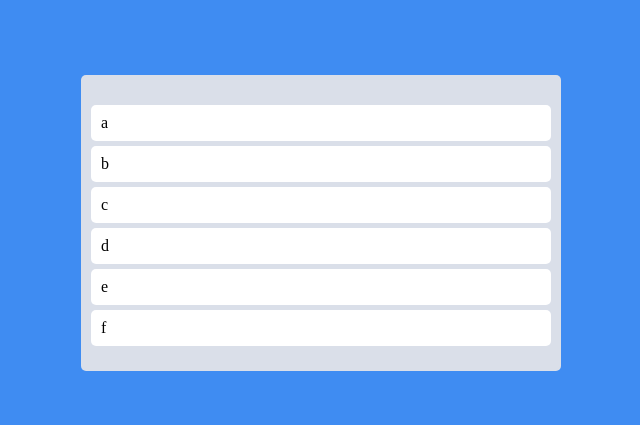
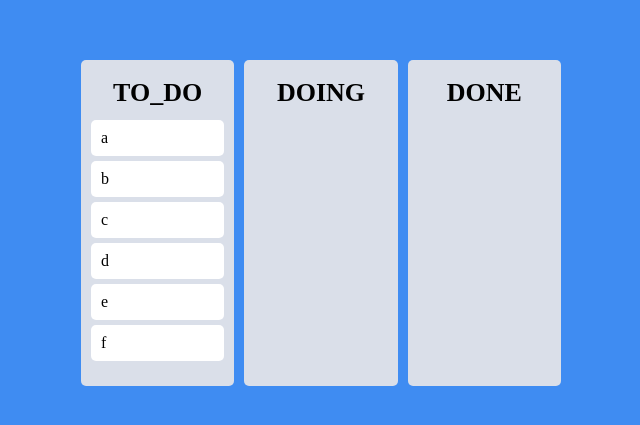
Before and after one commit to phk9436/reactMasterClass, a React (Create React App) app: page / in a window 1280 px wide. Shown: the part 177-602 px from the top of the page, without its empty margins (319-959 px from the left). Built offline with nearby package versions, Linux system fonts and the light colour scheme.

Commit message:
[Feat] react-beautiful-dnd 실습 2

```diff
--- a/src/atoms/atoms.ts
+++ b/src/atoms/atoms.ts
@@ -1 +1,14 @@
 import { atom, selector } from "recoil";
+
+export interface toDo {
+  [key: string]: string[];
+}
+
+export const toDoState = atom<toDo>({
+  key: "toDo",
+  default: {
+    TO_DO: ["a", "b", "c", "d", "e", "f"],
+    DOING: [],
+    DONE: [],
+  },
+});
--- /dev/null
+++ b/src/components/BoardComponent.tsx
@@ -0,0 +1,59 @@
+import React from "react";
+import styled from "styled-components";
+import { Droppable } from "react-beautiful-dnd";
+import DragabbleCard from "./DragabbleCard";
+
+interface props {
+  toDos: string[];
+  boardId: string;
+}
+
+interface boardProps{
+  isDraggingOver: boolean;
+  isDraggingFromThis: string | undefined;
+}
+
+function BoardComponent({ toDos, boardId }: props) {
+  return (
+    <>
+      <Droppable droppableId={boardId}>
+        {(provided, snapshot) => (
+          <Board
+            isDraggingFromThis={snapshot.draggingFromThisWith}
+            isDraggingOver={snapshot.isDraggingOver}
+            ref={provided.innerRef}
+            {...provided.droppableProps}
+          >
+            <h1>{boardId}</h1>
+            {toDos.map((e, i) => (
+              <DragabbleCard data={e} index={i} key={e} />
+            ))}
+            {provided.placeholder}
+          </Board>
+        )}
+      </Droppable>
+    </>
+  );
+}
+
+export default React.memo(BoardComponent);
+
+const Board = styled.div<boardProps>`
+  padding: 20px 10px;
+  background-color: ${(props) =>
+    props.isDraggingOver
+      ? '#74b9ff'
+      : props.isDraggingFromThis
+      ? '#b2bec3'
+      : props.theme.boardColor};
+  border-radius: 5px;
+  min-height: 200px;
+  transition: .3s;
+
+  h1 {
+    text-align: center;
+    font-size: 26px;
+    font-weight: 700;
+    margin-bottom: 14px;
+  }
+`;
--- /dev/null
+++ b/src/components/DragabbleCard.tsx
@@ -0,0 +1,41 @@
+import React from "react";
+import { Draggable } from "react-beautiful-dnd";
+import styled from "styled-components";
+
+interface props {
+  data: string;
+  index: number;
+}
+
+interface cardProps {
+  isDragging: boolean;
+}
+
+function DragabbleCard({ data, index }: props) {
+  return (
+    <Draggable draggableId={data} index={index} key={data}>
+      {(provided, snapshot) => (
+        <Card
+          isDragging={snapshot.isDragging}
+          ref={provided.innerRef}
+          {...provided.draggableProps}
+          {...provided.dragHandleProps}
+        >
+          {data}
+        </Card>
+      )}
+    </Draggable>
+  );
+}
+
+export default React.memo(DragabbleCard);
+
+const Card = styled.div<cardProps>`
+  border-radius: 5px;
+  margin-bottom: 5px;
+  padding: 10px 10px;
+  background-color: ${(props) =>
+    props.isDragging ? "#dfe6e9" : props.theme.cardColor};
+  box-shadow: ${(props) =>
+    props.isDragging ? "0 2px 5px rgba(0,0,0,.5)": "none"};
+`;
--- a/src/pages/TodoList.tsx
+++ b/src/pages/TodoList.tsx
@@ -1,37 +1,47 @@
-import React from "react";
 import { useRecoilState } from "recoil";
 import styled from "styled-components";
-import { DragDropContext, Droppable, Draggable } from "react-beautiful-dnd";
+import { DragDropContext, DropResult } from "react-beautiful-dnd";
+import { toDoState } from "atoms/atoms";
+import BoardComponent from "components/BoardComponent";
 
 function TodoList() {
-  const onDrageEnd = () => {};
-  const toDos = ["a", "b", "c", "d", "e", "f"];
+  const [toDos, setToDos] = useRecoilState(toDoState);
+  const onDragEnd = (info: DropResult) => {
+    const { destination, draggableId, source } = info;
+    if (!destination) return;
+    if (destination?.droppableId === source.droppableId) {
+      setToDos((state) => {
+        const oldArr = [...state[source.droppableId]];
+        oldArr.splice(source.index, 1);
+        oldArr.splice(destination.index, 0, draggableId);
+        return {
+          ...state,
+          [source.droppableId]: oldArr,
+        };
+      });
+    } else {
+      setToDos((state) => {
+        const sourceArr = [...state[source.droppableId]];
+        const destinationArr = [...state[destination.droppableId]];
+        sourceArr.splice(source.index, 1);
+        destinationArr.splice(destination.index, 0, draggableId);
+        return {
+          ...state,
+          [source.droppableId]: sourceArr,
+          [destination.droppableId]: destinationArr,
+        };
+      });
+    }
+  };
 
   return (
     <div>
-      <DragDropContext onDragEnd={onDrageEnd}>
+      <DragDropContext onDragEnd={onDragEnd}>
         <Wrapper>
           <Boards>
-            <Droppable droppableId="TO_DO">
-              {(provided) => (
-                <Board ref={provided.innerRef} {...provided.droppableProps}>
-                  {toDos.map((e, i) => (
-                    <Draggable draggableId={e} index={i}>
-                      {(provided) => (
-                        <Card
-                          ref={provided.innerRef}
-                          {...provided.draggableProps}
-                          {...provided.dragHandleProps}
-                        >
-                          {e}
-                        </Card>
-                      )}
-                    </Draggable>
-                  ))}
-                  {provided.placeholder}
-                </Board>
-              )}
-            </Droppable>
+            {Object.keys(toDos).map((e) => {
+              return <BoardComponent toDos={toDos[e]} boardId={e} key={e} />;
+            })}
           </Boards>
         </Wrapper>
       </DragDropContext>
@@ -54,20 +64,10 @@ const Wrapper = styled.div`
 const Boards = styled.div`
   display: grid;
   width: 100%;
-  grid-template-columns: repeat(1, 1fr);
+  gap: 10px;
+  grid-template-columns: repeat(3, 1fr);
+
+  @media screen and (max-width: 768px) {
+    grid-template-columns: 1fr;
+  }
 `;
-
-const Board = styled.div`
-  padding: 20px 10px;
-  padding-top: 30px;
-  background-color: ${(props) => props.theme.boardColor};
-  border-radius: 5px;
-  min-height: 200px;
-`;
-
-const Card = styled.div`
-  border-radius: 5px;
-  margin-bottom: 5px;
-  padding: 10px 10px;
-  background-color: ${(props) => props.theme.cardColor};
-`;
```
